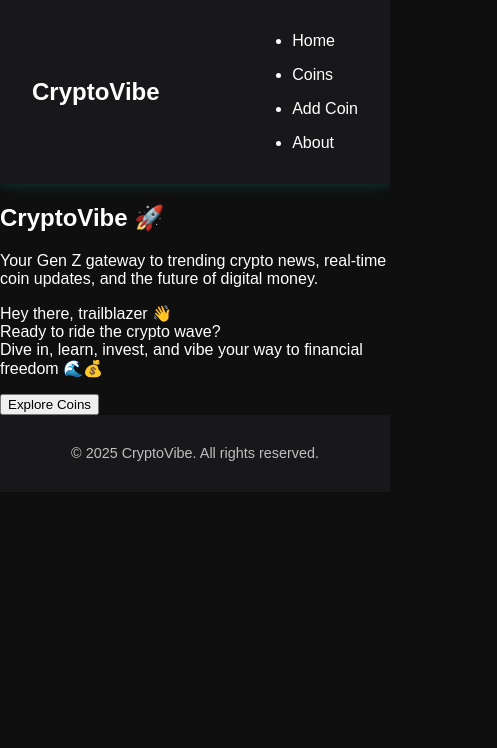
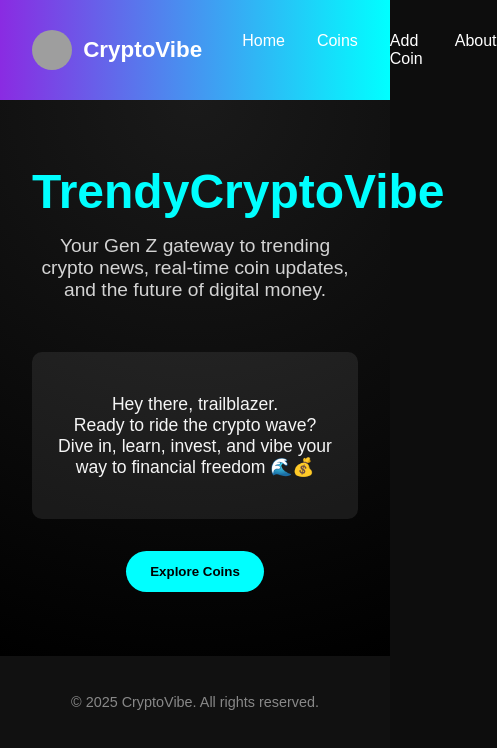
Before and after one commit to Kemmytheboss/trendy-crypto-vibe-frontend, a React (Create React App) app: page / in a window 390 px wide. Shown: the top 748 px of the page, 497 px wide, since content can reach past the window. Built offline with nearby package versions, Linux system fonts and the light colour scheme; no server answers; grey boxes are pictures that could not be loaded.

Commit message:
added logo to navbar and its css

```diff
--- a/src/App.css
+++ b/src/App.css
@@ -1,183 +1,202 @@
-/* === Global Styles === */
-:root {
-  --bg-dark: #0f0f10;
-  --accent: #00ffcc;
-  --accent-light: #26ffd5;
-  --text-light: #ffffff;
-  --text-gray: #bfbfbf;
-  --card-bg: #18181a;
-  --danger: #ff4d4d;
-  --success: #4dff88;
-  --font-primary: 'Poppins', sans-serif;
+/* ====== General Styles ====== */
+body {
+  margin: 0;
+  font-family: "Poppins", sans-serif;
+  background-color: #0d0d0d;
+  color: #f5f5f5;
 }
 
-body {
-  background-color: var(--bg-dark);
-  color: var(--text-light);
-  font-family: var(--font-primary);
-  margin: 0;
-  padding: 0;
+a {
+  text-decoration: none;
+  color: inherit;
 }
 
-/* === NAVBAR === */
-nav {
-  background-color: var(--card-bg);
-  padding: 1rem 2rem;
-  display: flex;
-  align-items: center;
-  justify-content: space-between;
-  position: sticky;
-  top: 0;
-  z-index: 100;
-  box-shadow: 0 2px 10px rgba(0, 255, 204, 0.15);
+h1, h2, h3 {
+  margin: 0;
 }
 
-.nav-logo {
-  font-size: 1.6rem;
-  font-weight: bold;
-  color: var(--accent);
-  letter-spacing: 1px;
+/* ====== Navbar ====== */
+.navbar {
+  display: flex;
+  justify-content: space-between;
+  align-items: center;
+  background: linear-gradient(90deg, #8a2be2, #00ffff);
+  padding: 1rem 2rem;
+  color: white;
+}
+
+.logo {
+  font-weight: 700;
+  font-size: 1.5rem;
 }
 
 .nav-links {
+  list-style: none;
   display: flex;
   gap: 2rem;
 }
 
 .nav-links a {
-  color: var(--text-light);
-  text-decoration: none;
   font-weight: 500;
-  transition: 0.3s;
+  transition: color 0.3s ease;
 }
 
 .nav-links a:hover {
-  color: var(--accent);
+  color: #ff00ff;
 }
 
-/* === HERO SECTION === */
-.hero {
+/* ====== Hero Section ====== */
+.hero-section {
   text-align: center;
-  padding: 6rem 2rem;
-  background: linear-gradient(180deg, #101011 0%, #0f0f10 100%);
+  padding: 4rem 2rem;
+  background: radial-gradient(circle at top, #1a1a1a, #000);
 }
 
-.hero h1 {
+.hero-title {
   font-size: 3rem;
-  font-weight: 700;
-  color: var(--accent);
+  font-weight: 800;
+  color: #00ffff;
 }
 
-.hero p {
+.hero-subtitle {
   font-size: 1.2rem;
-  color: var(--text-gray);
-  max-width: 600px;
-  margin: 1rem auto;
+  margin-top: 1rem;
+  color: #d3d3d3;
 }
 
-.hero button {
-  background-color: var(--accent);
-  border: none;
-  color: #000;
-  font-weight: bold;
-  padding: 0.8rem 1.6rem;
-  border-radius: 8px;
-  cursor: pointer;
-  margin-top: 1.5rem;
-  transition: 0.3s;
+.hero-message {
+  margin-top: 2rem;
+  font-size: 1.1rem;
+  background: rgba(255, 255, 255, 0.08);
+  padding: 1.5rem;
+  border-radius: 10px;
+  display: inline-block;
 }
 
-.hero button:hover {
-  background-color: var(--accent-light);
+.hero-button {
+  margin-top: 2rem;
+  background: #00ffff;
+  color: #000;
+  font-weight: 600;
+  padding: 0.8rem 1.5rem;
+  border: none;
+  border-radius: 30px;
+  cursor: pointer;
+  transition: all 0.3s ease;
 }
 
-/* === CARD / COIN LIST === */
-.card-grid {
+.hero-button:hover {
+  background: #ff00ff;
+  color: #fff;
+}
+
+/* ====== Coin List ====== */
+.coin-list {
+  padding: 2rem;
+  text-align: center;
+}
+
+.coin-container {
   display: grid;
   grid-template-columns: repeat(auto-fit, minmax(250px, 1fr));
   gap: 1.5rem;
-  padding: 2rem;
+  margin-top: 2rem;
 }
 
-.card {
-  background-color: var(--card-bg);
-  border-radius: 16px;
+.coin-card {
+  background: #1c1c1c;
+  border-radius: 15px;
   padding: 1.5rem;
-  text-align: center;
-  box-shadow: 0 4px 20px rgba(0, 255, 204, 0.05);
-  transition: transform 0.3s ease;
+  box-shadow: 0 0 10px rgba(0, 255, 255, 0.2);
+  transition: transform 0.3s ease, box-shadow 0.3s ease;
 }
 
-.card:hover {
+.coin-card:hover {
   transform: translateY(-5px);
+  box-shadow: 0 0 20px rgba(255, 0, 255, 0.3);
 }
 
-.card img {
-  width: 60px;
+/* ====== Add Coin Form ====== */
+.add-form {
+  padding: 2rem;
+  max-width: 500px;
+  margin: 2rem auto;
+  background: #1a1a1a;
+  border-radius: 15px;
+  box-shadow: 0 0 10px rgba(138, 43, 226, 0.5);
+  text-align: center;
+}
+
+.add-form h2 {
   margin-bottom: 1rem;
 }
 
-.card h3 {
-  color: var(--accent);
+.add-form input {
+  display: block;
+  width: 100%;
+  margin: 0.7rem 0;
+  padding: 0.8rem;
+  border-radius: 10px;
+  border: none;
+  outline: none;
+  background: #262626;
+  color: #fff;
 }
 
-.card p {
-  color: var(--text-gray);
+.add-form button {
+  background: linear-gradient(90deg, #00ffff, #8a2be2);
+  border: none;
+  padding: 0.8rem 2rem;
+  border-radius: 30px;
+  cursor: pointer;
+  font-weight: 600;
+  color: black;
+  transition: 0.3s ease;
 }
 
-/* === FORM STYLING === */
-form {
-  background-color: var(--card-bg);
-  padding: 2rem;
-  border-radius: 12px;
-  margin: 2rem auto;
-  max-width: 500px;
-  box-shadow: 0 2px 10px rgba(0, 255, 204, 0.1);
+.add-form button:hover {
+  transform: scale(1.05);
+  background: linear-gradient(90deg, #ff00ff, #00ffff);
 }
 
-form input,
-form select,
-form textarea {
-  width: 100%;
-  padding: 0.8rem;
-  margin-bottom: 1rem;
-  border-radius: 8px;
-  border: 1px solid #333;
-  background-color: #1a1a1c;
-  color: var(--text-light);
+/* ====== About Section ====== */
+.about {
+  text-align: center;
+  padding: 3rem 2rem;
+  background: #0f0f0f;
 }
 
-form button {
-  width: 100%;
-  padding: 0.8rem;
-  border: none;
-  border-radius: 8px;
-  background-color: var(--accent);
-  font-weight: bold;
-  cursor: pointer;
-  transition: 0.3s;
+.about p {
+  color: #d3d3d3;
+  max-width: 700px;
+  margin: 1rem auto;
+  line-height: 1.7;
 }
 
-form button:hover {
-  background-color: var(--accent-light);
+/* ====== Footer ====== */
+.footer {
+  text-align: center;
+  padding: 1.5rem;
+  background: #111;
+  font-size: 0.9rem;
+  color: #888;
 }
 
-/* === FOOTER === */
-footer {
-  text-align: center;
-  padding: 1rem;
-  background-color: var(--card-bg);
-  color: var(--text-gray);
-  font-size: 0.9rem;
+.nav-left {
+  display: flex;
+  align-items: center;
+  gap: 0.7rem;
 }
 
-/* === RESPONSIVE === */
-@media (max-width: 768px) {
-  .hero h1 {
-    font-size: 2.2rem;
-  }
-  .nav-links {
-    flex-direction: column;
-    gap: 1rem;
-  }
+.nav-logo {
+  width: 40px;
+  height: 40px;
+  border-radius: 50%;
+  object-fit: cover;
 }
+
+.logo-text {
+  font-weight: 700;
+  font-size: 1.4rem;
+  color: #fff;
+}
--- a/src/App.jsx
+++ b/src/App.jsx
@@ -9,18 +9,20 @@ import Footer from "./components/Footer";
 import "./App.css";
 
 function App() {
-  const API_URL = "http://localhost:8001/coins"; // ✅ Backend link
+  const API_URL = "http://localhost:8001/coins";
   const [coins, setCoins] = useState([]);
 
-  // ✅ Fetch data from backend
-  useEffect(() => {
-    fetch(API_URL)
-      .then((res) => res.json())
-      .then(setCoins)
-      .catch((err) => console.error("Error fetching coins:", err));
-  }, []);
+  // Fetch data from backend
+ useEffect(() => {
+  fetch(API_URL)
+    .then((res) => res.json())
+    .then((data) => setCoins(data))
+    .catch((err) => console.error("Error fetching coins:", err));
+}, []);
 
-  // ✅ Add new coin to backend
+
+
+  //  Add new coin to backend
   function addCoin(newCoin) {
     fetch(API_URL, {
       method: "POST",
--- a/src/components/About.jsx
+++ b/src/components/About.jsx
@@ -3,7 +3,7 @@ import React from "react";
 function About() {
   return (
     <section className="about">
-      <h2>About CryptoVibe 🌊</h2>
+      <h2>About CryptoVibe </h2>
       <p>
         CryptoVibe is your Gen Z hub for all things crypto — combining trending
         market data, viral news, and social buzz into one smooth experience.
--- a/src/components/AddCoinForm.jsx
+++ b/src/components/AddCoinForm.jsx
@@ -29,7 +29,7 @@ function AddCoinForm({ addCoin }) {
 
   return (
     <div className="add-form">
-      <h2>Add a New Coin 💰</h2>
+      <h2>Add a New Coin</h2>
       <form onSubmit={handleSubmit}>
         <input
           type="text"
--- a/src/components/Hero.jsx
+++ b/src/components/Hero.jsx
@@ -1,12 +1,10 @@
 import React from "react";
-import { useNavigate } from "react-router-dom";
 
 
 function Hero() {
-  const navigate = useNavigate();
   return (
     <section className="hero-section">
-      <h1 className="hero-title">CryptoVibe 🚀</h1>
+      <h1 className="hero-title">TrendyCryptoVibe</h1>
 
       <p className="hero-subtitle">
         Your Gen Z gateway to trending crypto news, real-time coin updates, and
@@ -15,7 +13,7 @@ function Hero() {
 
       <div className="hero-message">
         <p>
-          Hey there, trailblazer 👋 <br />
+          Hey there, trailblazer. <br />
           Ready to ride the crypto wave? <br />
           Dive in, learn, invest, and vibe your way to financial freedom 🌊💰
         </p>
--- a/src/components/NavBar.jsx
+++ b/src/components/NavBar.jsx
@@ -1,10 +1,15 @@
 import React from "react";
 import { Link } from "react-router-dom";
+import logo from "../assets/cryptovibe logo.png"; //
 
 function NavBar() {
   return (
     <nav className="navbar">
-      <h2 className="logo">CryptoVibe</h2>
+        <div className="nav-left">
+            <img src={logo} alt="CryptoVibe Logo" className="nav-logo" />
+            <h2 className="logo-text">CryptoVibe</h2>
+        </div>
+
       <ul className="nav-links">
         <li><Link to="/">Home</Link></li>
         <li><Link to="/coins">Coins</Link></li>
```
